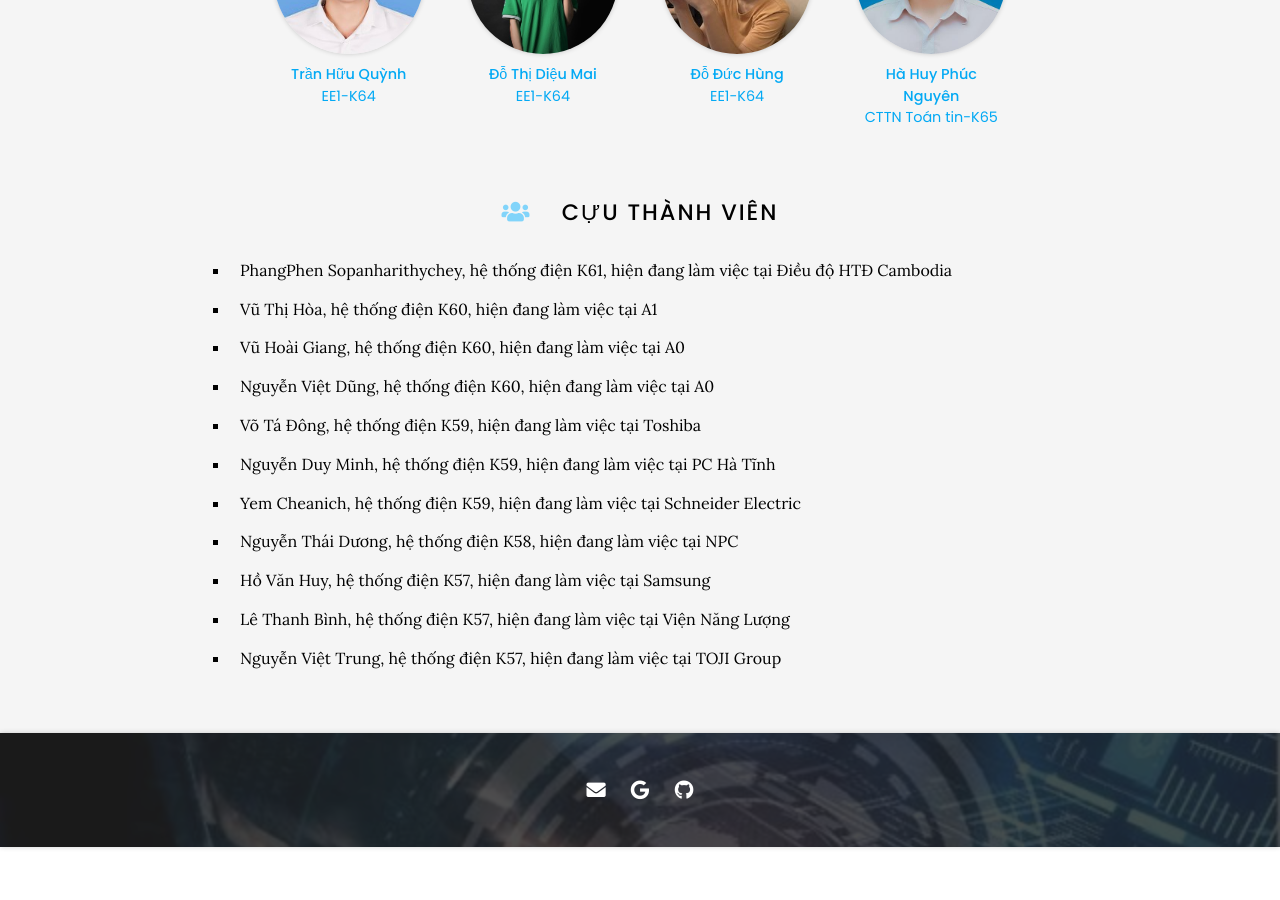
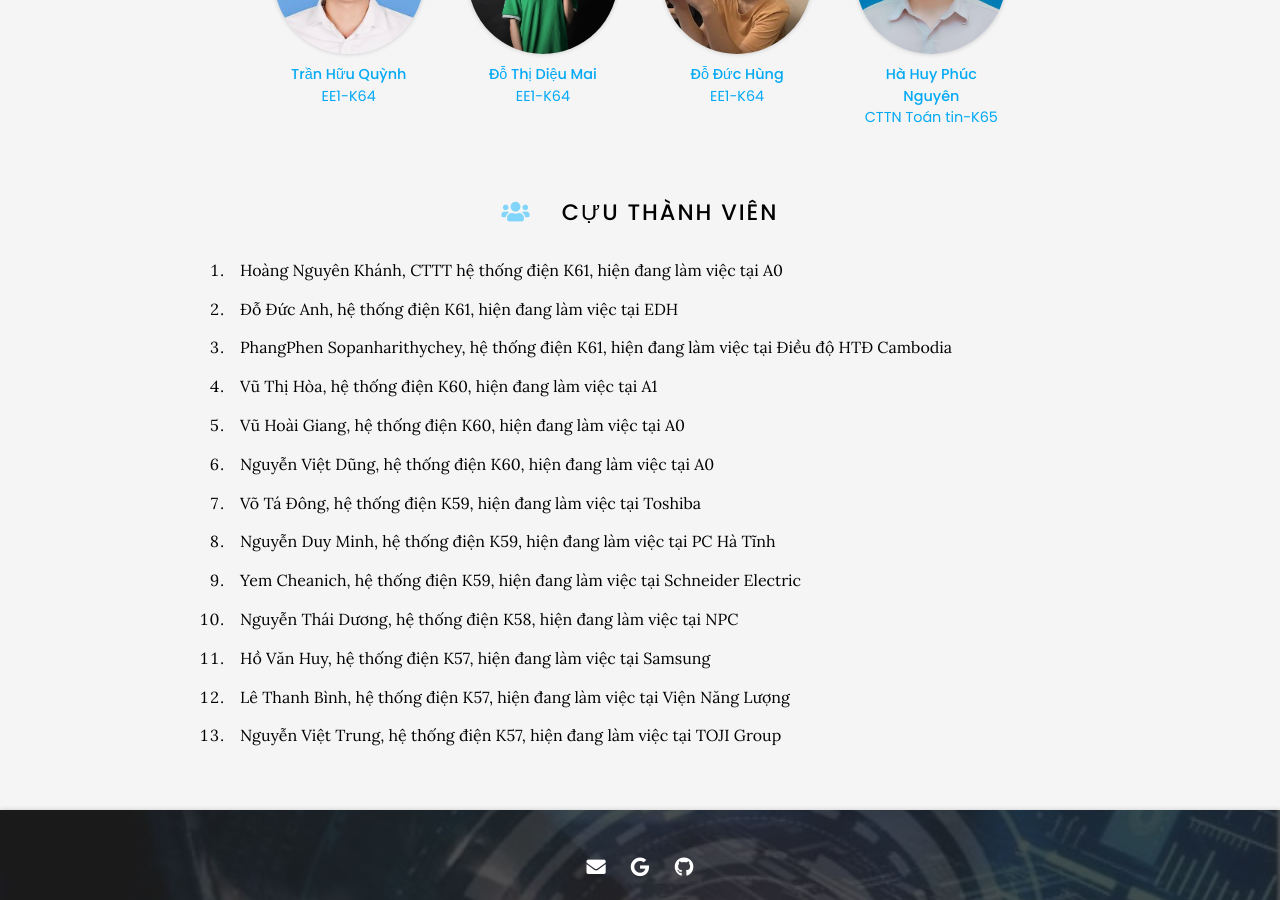
Before and after one commit to selabhust/home, a Jekyll site: the page built from team/index.md, in a window 1280 px wide and 900 px high, scrolled down 1517 px. Built offline with Jekyll 4.4.1, drawn with Linux system fonts in a browser that asks for light colours; nearby versions of some CDN libraries; before the commit the page ends 2364 px from its top, so only the background shows below that.

Commit message:
Update index.md

```diff
--- a/team/index.md
+++ b/team/index.md
@@ -138,24 +138,16 @@ nav:
 {:.center}
 
 # <i class="fas fa-users"></i> Cựu thành viên
-- PhangPhen Sopanharithychey, hệ thống điện K61, hiện đang làm việc tại Điều độ HTĐ Cambodia<br>
-
-- Vũ Thị Hòa, hệ thống điện K60, hiện đang làm việc tại A1<br>
-
-- Vũ Hoài Giang, hệ thống điện K60, hiện đang làm việc tại A0<br>
-
-- Nguyễn Việt Dũng, hệ thống điện K60, hiện đang làm việc tại A0<br>
-
-- Võ Tá Đông, hệ thống điện K59, hiện đang làm việc tại Toshiba<br>
-
-- Nguyễn Duy Minh, hệ thống điện K59, hiện đang làm việc tại PC Hà Tĩnh<br>
-
-- Yem Cheanich, hệ thống điện K59, hiện đang làm việc tại Schneider Electric<br>
-
-- Nguyễn Thái Dương, hệ thống điện K58, hiện đang làm việc tại NPC<br>
-
-- Hồ Văn Huy, hệ thống điện K57, hiện đang làm việc tại Samsung<br>
-
-- Lê Thanh Bình, hệ thống điện K57, hiện đang làm việc tại Viện Năng Lượng<br>
-
-- Nguyễn Việt Trung, hệ thống điện K57, hiện đang làm việc tại TOJI Group
+1. Hoàng Nguyên Khánh, CTTT hệ thống điện K61, hiện đang làm việc tại A0<br>
+2. Đỗ Đức Anh, hệ thống điện K61, hiện đang làm việc tại EDH<br>
+3. PhangPhen Sopanharithychey, hệ thống điện K61, hiện đang làm việc tại Điều độ HTĐ Cambodia<br>
+4. Vũ Thị Hòa, hệ thống điện K60, hiện đang làm việc tại A1<br>
+5. Vũ Hoài Giang, hệ thống điện K60, hiện đang làm việc tại A0<br>
+6. Nguyễn Việt Dũng, hệ thống điện K60, hiện đang làm việc tại A0<br>
+7. Võ Tá Đông, hệ thống điện K59, hiện đang làm việc tại Toshiba<br>
+8. Nguyễn Duy Minh, hệ thống điện K59, hiện đang làm việc tại PC Hà Tĩnh<br>
+9. Yem Cheanich, hệ thống điện K59, hiện đang làm việc tại Schneider Electric<br>
+10. Nguyễn Thái Dương, hệ thống điện K58, hiện đang làm việc tại NPC<br>
+11. Hồ Văn Huy, hệ thống điện K57, hiện đang làm việc tại Samsung<br>
+12. Lê Thanh Bình, hệ thống điện K57, hiện đang làm việc tại Viện Năng Lượng<br>
+13. Nguyễn Việt Trung, hệ thống điện K57, hiện đang làm việc tại TOJI Group
```
